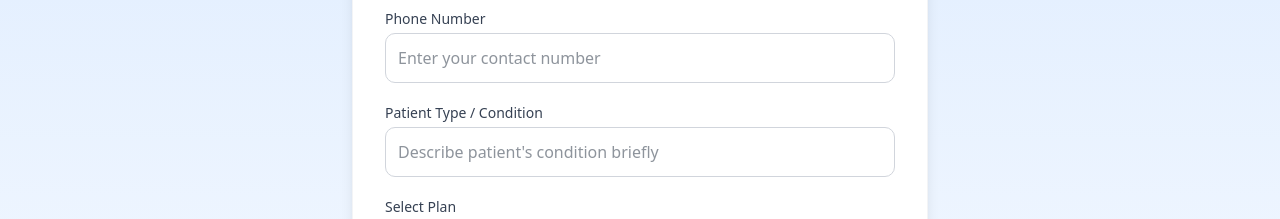
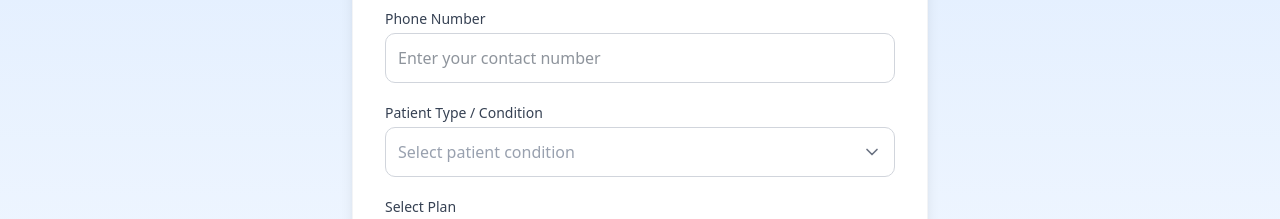
Before and after one commit to Ghost-9/caretaker, a Next.js app: page / in a window 1280 px wide. Shown: the part 6060-6279 px from the top of the page. Built offline with nearby package versions, Linux system fonts and the light colour scheme.

Commit message:
fixed dropdown menu

```diff
--- a/components/FormSection.tsx
+++ b/components/FormSection.tsx
@@ -3,6 +3,8 @@
 import { motion } from 'framer-motion';
 import { Award, Clock, Shield, Heart, ChevronDown } from 'lucide-react';
 import React, { useState } from 'react';
+
+
 
 const FormSection: React.FC = () => {
   const services = [
@@ -49,6 +51,9 @@ const FormSection: React.FC = () => {
   // New state for custom dropdown
   const [isDropdownOpen, setIsDropdownOpen] = useState(false);
   const [selectedPlan, setSelectedPlan] = useState("");
+  const [isConditionDropdownOpen, setIsConditionDropdownOpen] = useState(false);
+  const [selectedCondition, setSelectedCondition] = useState("");
+
 
   const planOptions = [
     { value: "hourly", label: "Hourly Care", description: "Flexible support for short-term needs" },
@@ -69,6 +74,16 @@ const FormSection: React.FC = () => {
     } else if (timeContainer) {
       timeContainer.classList.add('hidden');
     }
+  };
+  const conditionOptions = [
+    { value: "general", label: "General Care", description: "Basic assistance with daily activities and monitoring" },
+    { value: "intensive", label: "Intensive Care", description: "Higher level of medical monitoring and assistance" },
+    { value: "paralysis", label: "Paralysis Care", description: "Specialized care for patients with mobility limitations" }
+  ];
+
+  const handleConditionSelection = (value: string, label: string) => {
+    setSelectedCondition(value);
+    setIsConditionDropdownOpen(false);
   };
 
   return (
@@ -437,16 +452,58 @@ const FormSection: React.FC = () => {
       </div>
 
       <div className="space-y-1">
-        <label htmlFor="condition" className="text-sm font-medium text-gray-700 block">Patient Type / Condition</label>
-        <motion.input
-          whileFocus={{ scale: 1.01, boxShadow: "0 0 0 2px rgba(59, 130, 246, 0.3)" }}
-          transition={{ duration: 0.2 }}
-          type="text"
-          id="condition"
-          placeholder="Describe patient's condition briefly"
-          className="p-3 border border-gray-300 rounded-lg w-full focus:outline-none"
-        />
-      </div>
+  <label htmlFor="condition" className="text-sm font-medium text-gray-700 block">Patient Type / Condition</label>
+  <div className="relative">
+    <motion.div
+      className="bg-white border border-gray-300 rounded-lg p-3 flex justify-between items-center cursor-pointer relative"
+      onClick={() => setIsConditionDropdownOpen(!isConditionDropdownOpen)}
+      whileHover={{ boxShadow: "0 0 0 2px rgba(59, 130, 246, 0.3)" }}
+      transition={{ duration: 0.2 }}
+    >
+      <span className={selectedCondition ? "text-gray-800" : "text-gray-400"}>
+        {selectedCondition ? conditionOptions.find(option => option.value === selectedCondition)?.label : "Select patient condition"}
+      </span>
+      <motion.div
+        animate={{ rotate: isConditionDropdownOpen ? 180 : 0 }}
+        transition={{ duration: 0.3 }}
+      >
+        <ChevronDown className="text-gray-500" size={20} />
+      </motion.div>
+    </motion.div>
+
+    {/* Dropdown options */}
+    <motion.div
+      className="absolute left-0 right-0 mt-1 bg-white border border-gray-200 rounded-lg shadow-lg z-10 overflow-hidden"
+      initial={{ opacity: 0, height: 0 }}
+      animate={{
+        opacity: isConditionDropdownOpen ? 1 : 0,
+        height: isConditionDropdownOpen ? 'auto' : 0,
+        scale: isConditionDropdownOpen ? 1 : 0.95,
+        transition: {
+          opacity: { duration: 0.2 },
+          height: { duration: 0.3 },
+          scale: { duration: 0.2 }
+        }
+      }}
+      exit={{ opacity: 0, height: 0 }}
+    >
+      {conditionOptions.map((option, idx) => (
+        <motion.div
+          key={option.value}
+          className="cursor-pointer p-3 rounded-md bg-white hover:bg-[#F2F8FF] transition-colors duration-200 border-b border-gray-100 last:border-b-0"
+          onClick={() => handleConditionSelection(option.value, option.label)}
+          whileHover={{ backgroundColor: "rgba(59, 130, 246, 0.1)" }}
+          initial={{ opacity: 0, y: -10 }}
+          animate={{ opacity: 1, y: 0 }}
+          transition={{ delay: 0.05 * idx, duration: 0.2 }}
+        >
+          <div className="font-medium text-gray-800">{option.label}</div>
+          <div className="text-xs text-gray-500 mt-1">{option.description}</div>
+        </motion.div>
+      ))}
+    </motion.div>
+  </div>
+</div>
 
       {/* Enhanced animated dropdown */}
       <div className="space-y-1">
```
